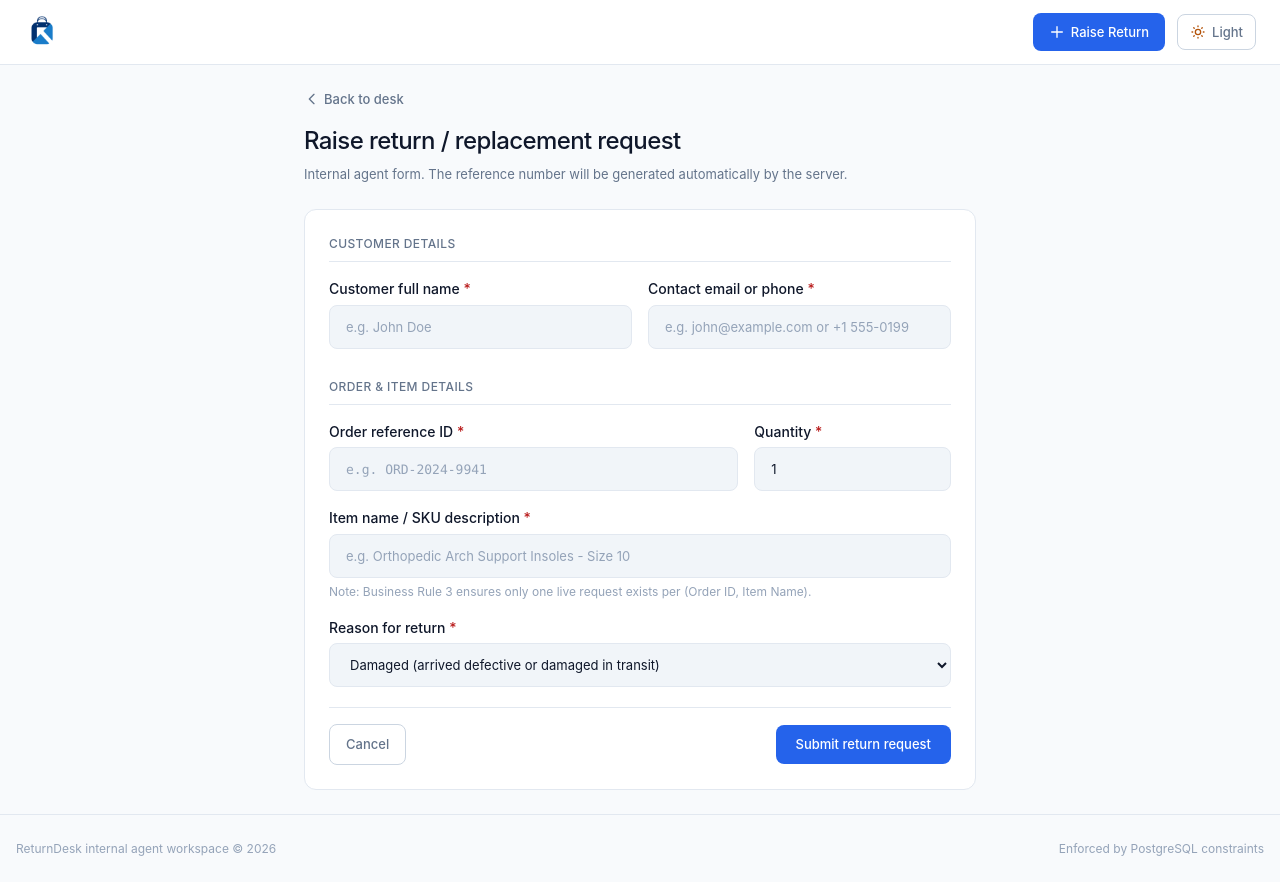
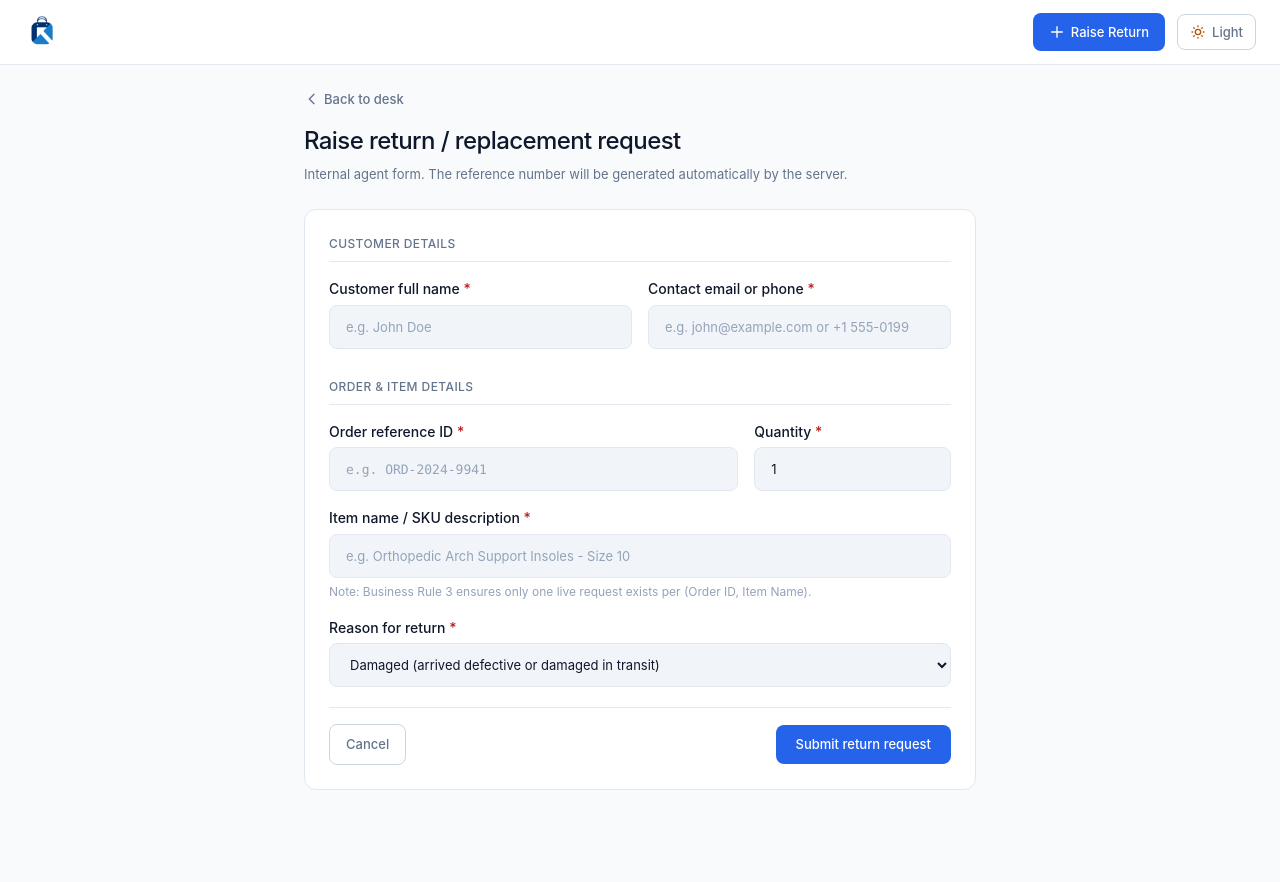
Before and after one commit to parkheegulati/ReturnDesk, a Next.js app: page /requests/new in a window 1280 px wide. After the commit the page ends 814 px from the top, so only its background shows below. Built offline with nearby package versions, Linux system fonts and the light colour scheme.

Commit message:
Remove footer from layout

```diff
--- a/app/layout.tsx
+++ b/app/layout.tsx
@@ -19,12 +19,7 @@ export default function RootLayout({
         <main className="flex-1 max-w-[1400px] w-full mx-auto px-4 sm:px-6 py-6">
           {children}
         </main>
-        <footer className="border-t border-[var(--border)] py-6 text-center text-[12px] text-[var(--text-muted)] bg-[var(--surface-0)]">
-          <div className="max-w-[1400px] mx-auto px-4 flex flex-col sm:flex-row items-center justify-between gap-2">
-            <span>ReturnDesk internal agent workspace &copy; {new Date().getFullYear()}</span>
-            <span className="text-[var(--text-muted)]">Enforced by PostgreSQL constraints</span>
-          </div>
-        </footer>
+
       </body>
     </html>
   );
```
